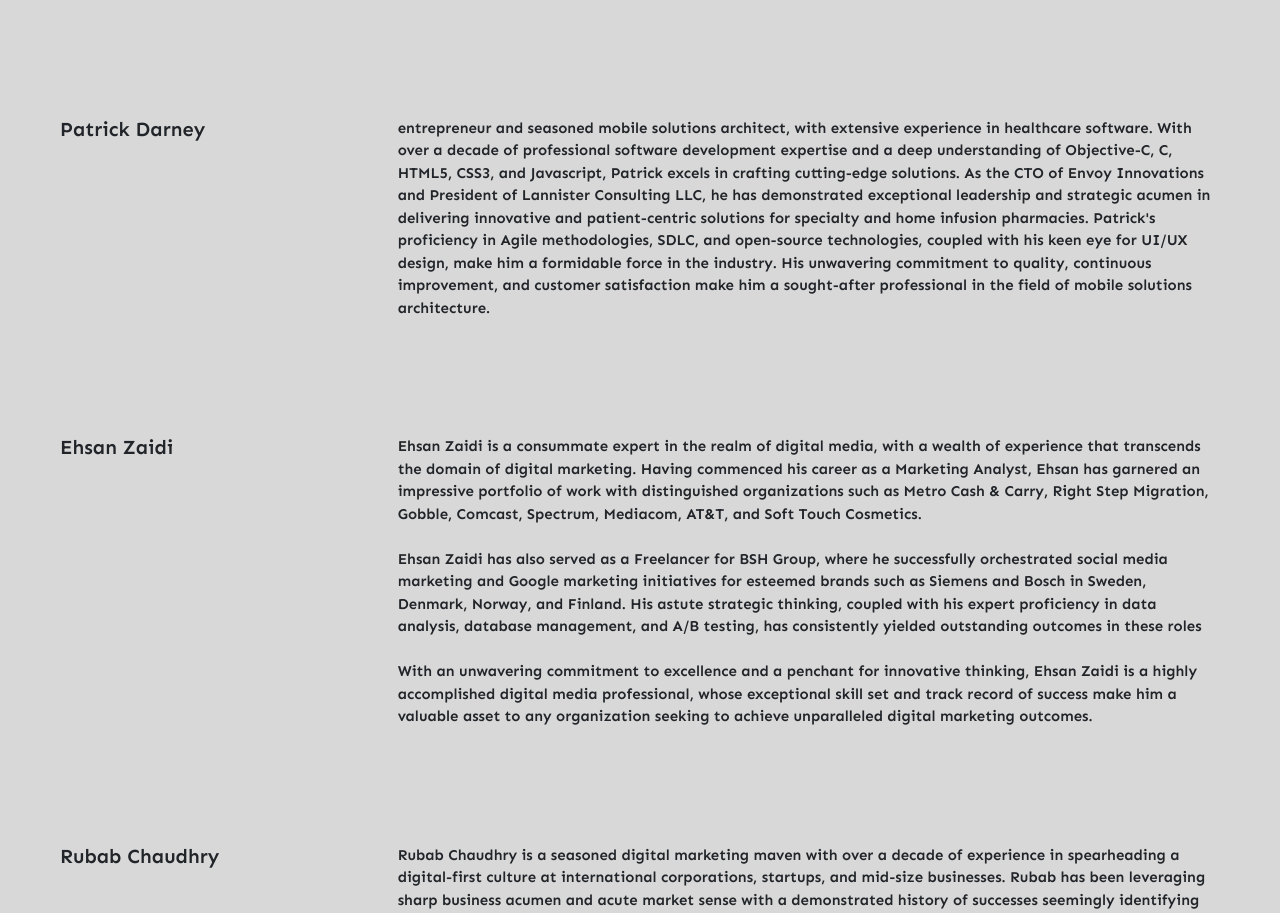
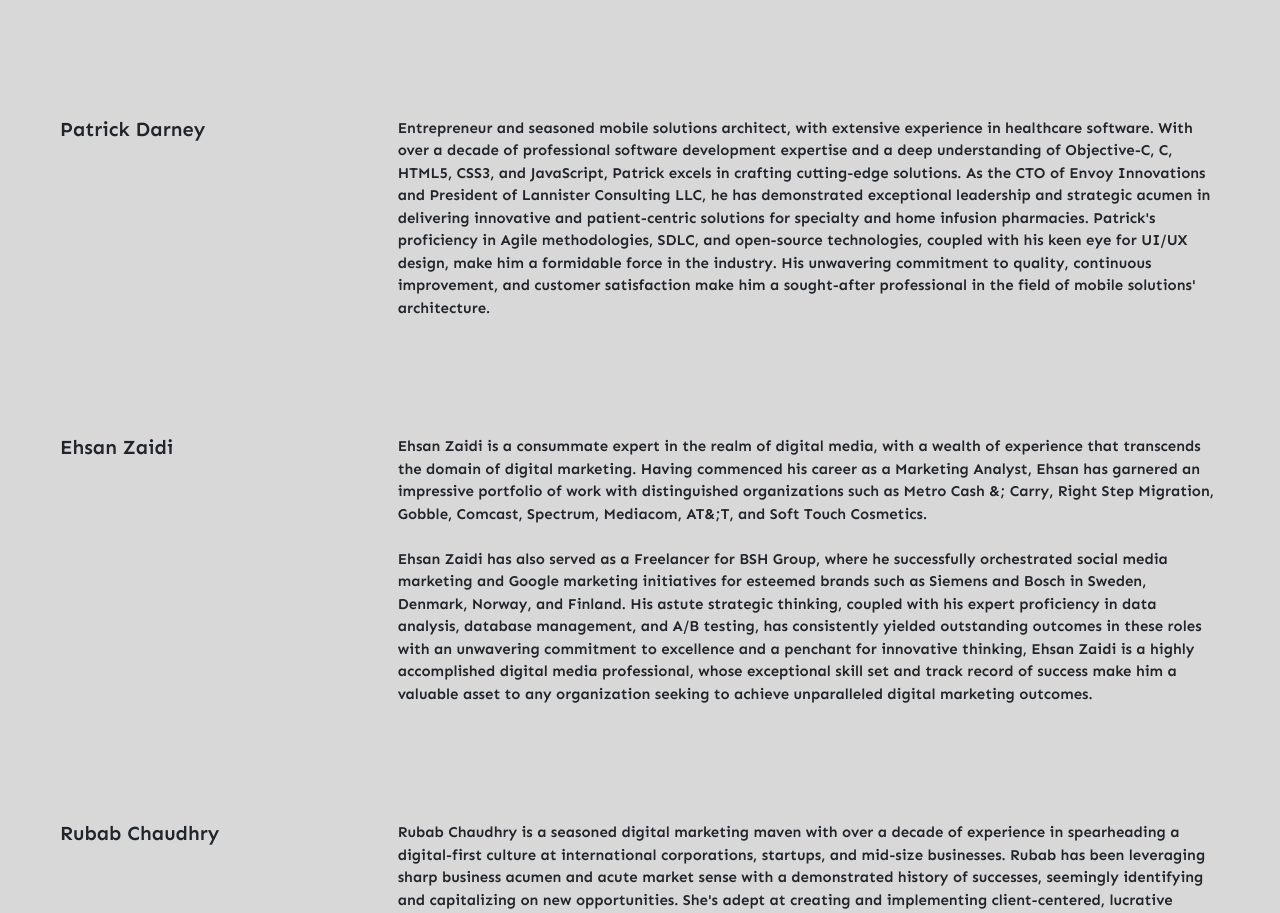
Before and after one commit to umeraffaqii/pocketapp, a React (Create React App) app: page /about in a window 1280 px wide. Shown: the part 2825-3738 px from the top of the page. Built offline with nearby package versions, Linux system fonts and the light colour scheme.

Commit message:
data change

```diff
--- a/src/Component/Container/About/Aboutdata.js
+++ b/src/Component/Container/About/Aboutdata.js
@@ -36,16 +36,16 @@ para:"Mohsin Kazmi is a consummate professional with an illustrious career spann
    },
    {
     headig:"Patrick Darney",
-    para:" entrepreneur and seasoned mobile solutions architect, with extensive experience in healthcare software. With over a decade of professional software development expertise and a deep understanding of Objective-C, C, HTML5, CSS3, and Javascript, Patrick excels in crafting cutting-edge solutions. As the CTO of Envoy Innovations and President of Lannister Consulting LLC, he has demonstrated exceptional leadership and strategic acumen in delivering innovative and patient-centric solutions for specialty and home infusion pharmacies. Patrick's proficiency in Agile methodologies, SDLC, and open-source technologies, coupled with his keen eye for UI/UX design, make him a formidable force in the industry. His unwavering commitment to quality, continuous improvement, and customer satisfaction make him a sought-after professional in the field of mobile solutions architecture.",
+    para:"Entrepreneur and seasoned mobile solutions architect, with extensive experience in healthcare software. With over a decade of professional software development expertise and a deep understanding of Objective-C, C, HTML5, CSS3, and JavaScript, Patrick excels in crafting cutting-edge solutions. As the CTO of Envoy Innovations and President of Lannister Consulting LLC, he has demonstrated exceptional leadership and strategic acumen in delivering innovative and patient-centric solutions for specialty and home infusion pharmacies. Patrick's proficiency in Agile methodologies, SDLC, and open-source technologies, coupled with his keen eye for UI/UX design, make him a formidable force in the industry. His unwavering commitment to quality, continuous improvement, and customer satisfaction make him a sought-after professional in the field of mobile solutions' architecture.",
    },
    {
     headig:"Ehsan Zaidi",
-    para:" Ehsan Zaidi is a consummate expert in the realm of digital media, with a wealth of experience that transcends the domain of digital marketing. Having commenced his career as a Marketing Analyst, Ehsan has garnered an impressive portfolio of work with distinguished organizations such as Metro Cash & Carry, Right Step Migration, Gobble, Comcast, Spectrum, Mediacom, AT&T, and Soft Touch Cosmetics. <br><br>  Ehsan Zaidi has also served as a Freelancer for BSH Group, where he successfully orchestrated social media marketing and Google marketing initiatives for esteemed brands such as Siemens and Bosch in Sweden, Denmark, Norway, and Finland. His astute strategic thinking, coupled with his expert proficiency in data analysis, database management, and A/B testing, has consistently yielded outstanding outcomes in these roles <br><br> With an unwavering commitment to excellence and a penchant for innovative thinking, Ehsan Zaidi is a highly accomplished digital media professional, whose exceptional skill set and track record of success make him a valuable asset to any organization seeking to achieve unparalleled digital marketing outcomes.",
+    para:" Ehsan Zaidi is a consummate expert in the realm of digital media, with a wealth of experience that transcends the domain of digital marketing. Having commenced his career as a Marketing Analyst, Ehsan has garnered an impressive portfolio of work with distinguished organizations such as Metro Cash &; Carry, Right Step Migration, Gobble, Comcast, Spectrum, Mediacom, AT&;T, and Soft Touch Cosmetics.<br><br> Ehsan Zaidi has also served as a Freelancer for BSH Group, where he successfully orchestrated social media marketing and Google marketing initiatives for esteemed brands such as Siemens and Bosch in Sweden, Denmark, Norway, and Finland. His astute strategic thinking, coupled with his expert proficiency in data analysis, database management, and A/B testing, has consistently yielded outstanding outcomes in these roles with an unwavering commitment to excellence and a penchant for innovative thinking, Ehsan Zaidi is a highly accomplished digital media professional, whose exceptional skill set and track record of success make him a valuable asset to any organization seeking to achieve unparalleled digital marketing outcomes.",
    },
 
    {
     headig:"Rubab Chaudhry",
-    para:" Rubab Chaudhry is a seasoned digital marketing maven with over a decade of experience in spearheading a digital-first culture at international corporations, startups, and mid-size businesses. Rubab has been leveraging sharp business acumen and acute market sense with a demonstrated history of successes seemingly identifying and capitalizing on new opportunities. She's adept at creating and implementing client-centered, lucrative campaigns, aimed at improving the brand.<br><br> Rubab's association with industry titans such as Bosch, Siemens, Comcast, AT&T, Spectrum, and Bidberry underscores her prowess in navigating highly competitive markets. Throughout her glittering professional career she has displayed exceptional proficiency in maintaining a comprehensive understanding of all digital marketing accounts' performance and served as a strategic liaison between clients and the marketing department to ensure unwavering alignment with client goals and targets. <br><br> Rubab Chaudhry is a results-driven digital marketing professional, lauded for her strategic leadership, meticulous campaign optimization, and unwavering commitment to superior client success. Her exceptional ability to identify and seize opportunities, streamline operations, and deliver outstanding results in a dynamic and fast-paced environment make her an invaluable asset in the realm of digital marketing.",
+    para:"Rubab Chaudhry is a seasoned digital marketing maven with over a decade of experience in spearheading a digital-first culture at international corporations, startups, and mid-size businesses. Rubab has been leveraging sharp business acumen and acute market sense with a demonstrated history of successes, seemingly identifying and capitalizing on new opportunities. She's adept at creating and implementing client-centered, lucrative campaigns, aimed at improving the brand.<br><br>Rubab's association with industry titans such as Bosch, Siemens, Comcast, AT&;T, Spectrum, and Bidberry underscores her prowess in navigating highly competitive markets. Throughout her glittering professional career, she has displayed exceptional proficiency in maintaining a comprehensive understanding of all digital marketing accounts' performance and served as a strategic liaison between clients and the marketing department to ensure unwavering alignment with client goals and targets.<br><br>Rubab Chaudhry is a results-driven digital marketing professional, lauded for her strategic leadership, meticulous campaign optimization, and unwavering commitment to superior client success. Her exceptional ability to identify and seize opportunities, streamline operations, and deliver outstanding results in a dynamic and fast-paced environment makes her an invaluable asset in the realm of digital marketing.",
    },
 
 ];
--- a/src/Component/Container/Home/Homesec1/Homesec1.js
+++ b/src/Component/Container/Home/Homesec1/Homesec1.js
@@ -64,6 +64,8 @@ const Homesec1 = () => {
 
         </div>
       </div>
+
+
     </>
   );
 };
```
